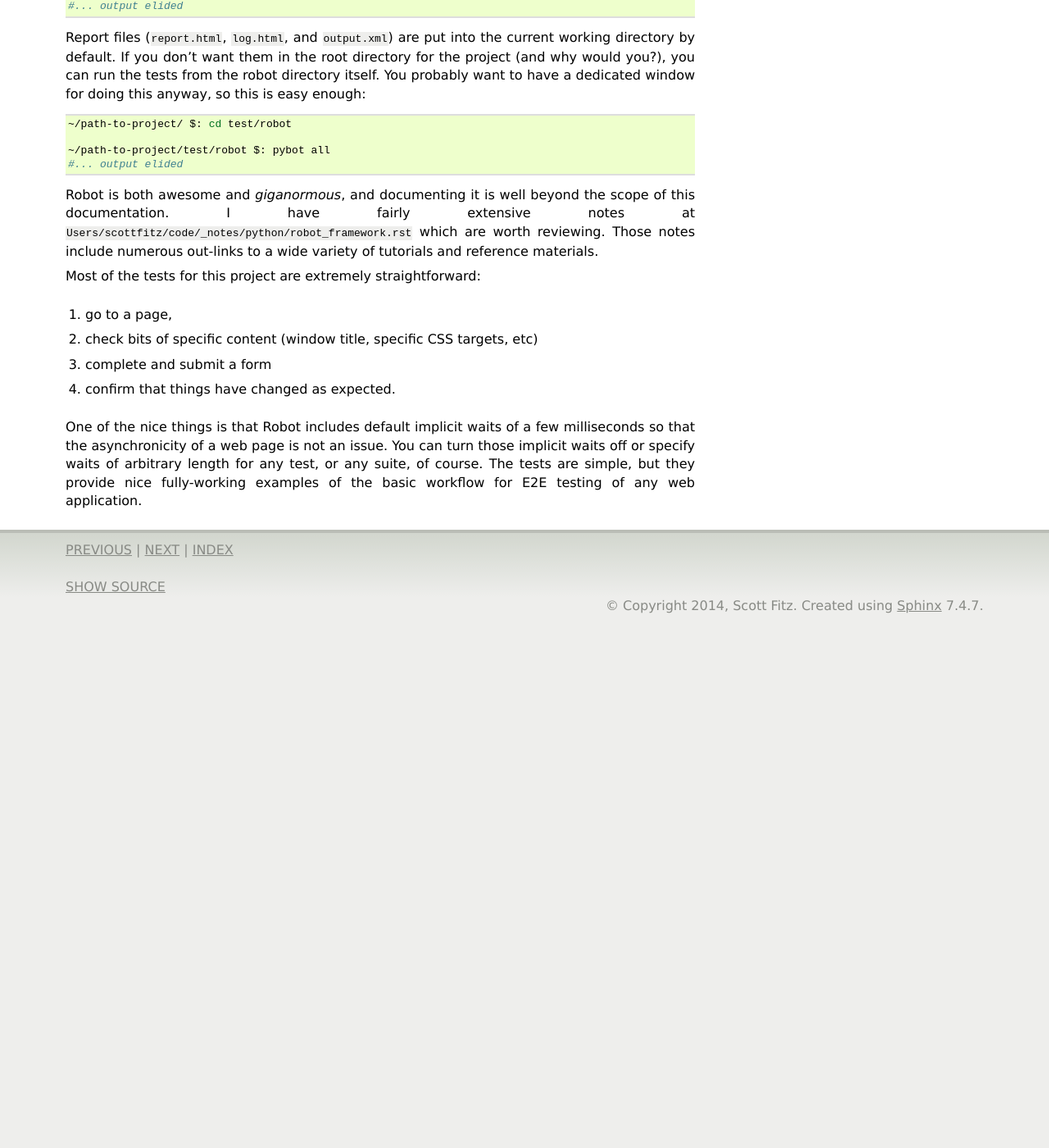
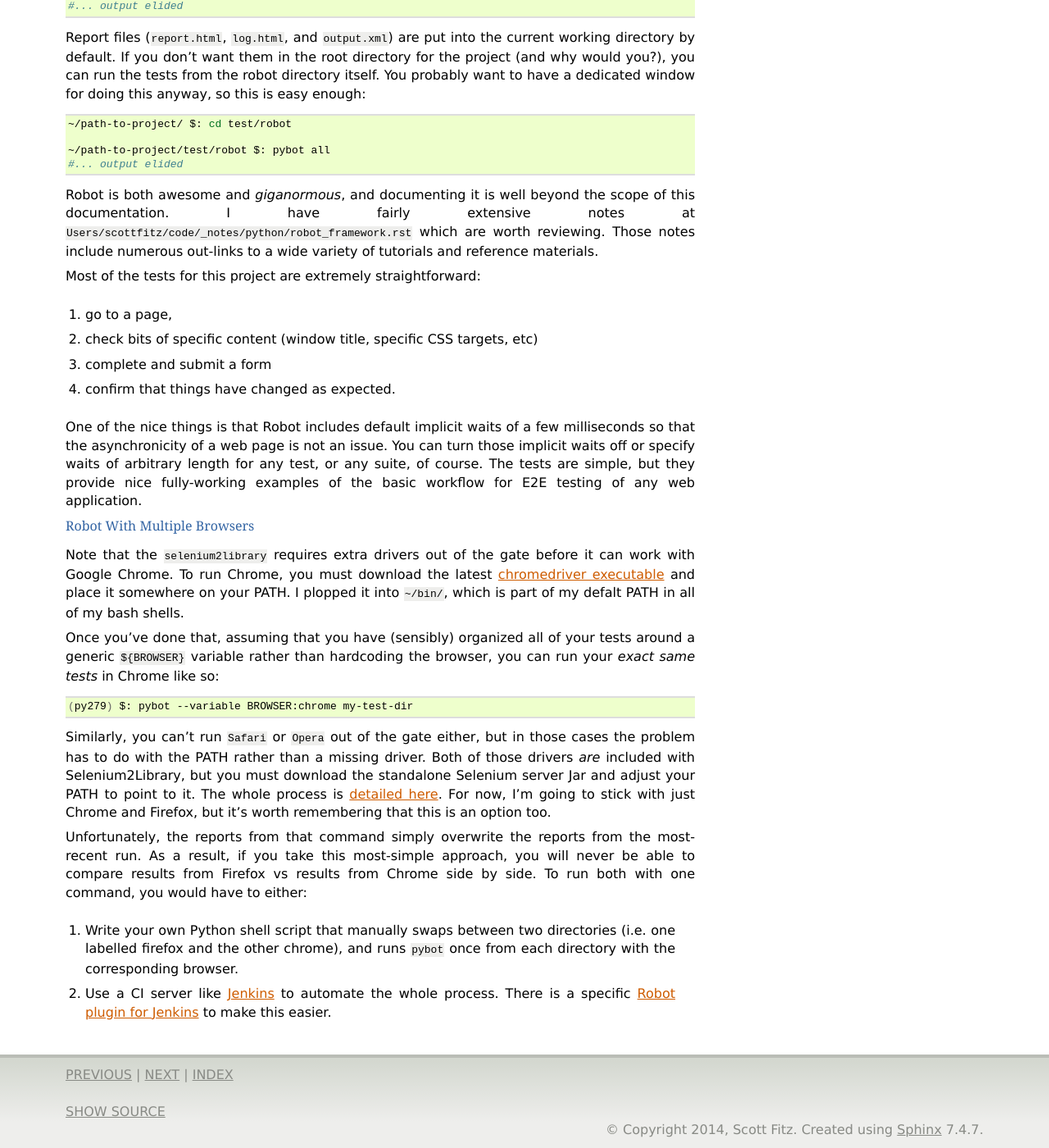
Before and after one commit to doctorwidget/clui-om, a Sphinx documentation site: the page built from doc/testing.rst, in a window 1280 px wide and 1400 px high, scrolled down 5298 px. Shown: the whole window at 82% size. Built offline with Sphinx 7.4.7, drawn with Linux system fonts in a browser that asks for light colours; before the commit the page ends 6058 px from its top, so only the background shows below that.

```diff
--- a/doc/testing.rst
+++ b/doc/testing.rst
@@ -374,3 +374,50 @@
 turn those implicit waits off or specify waits of arbitrary length for any test,
 or any suite, of course. The tests are simple, but they provide nice
 fully-working examples of the basic workflow for E2E testing of any web application.
+
+
+Robot With Multiple Browsers
+.......................................
+
+Note that the ``selenium2library`` requires extra drivers out of the gate before
+it can work with Google Chrome. To run Chrome, you must download the latest
+`chromedriver executable`_ and place it somewhere on your PATH. I plopped it
+into ``~/bin/``, which is part of my defalt PATH in all of my bash shells.
+
+.. _`chromedriver executable`: http://chromedriver.storage.googleapis.com/index.html
+
+Once you've done that, assuming that you have (sensibly) organized all of your
+tests around a generic ``${BROWSER}`` variable rather than hardcoding the
+browser, you can run your *exact same tests* in Chrome like so:
+
+.. code-block:: bash
+
+    (py279) $: pybot --variable BROWSER:chrome my-test-dir
+
+
+Similarly, you can't run ``Safari`` or ``Opera`` out of the gate either, but in
+those cases the problem has to do with the PATH rather than a missing driver.
+Both of those drivers *are* included with Selenium2Library, but you must
+download the standalone Selenium server Jar and adjust
+your PATH to point to it. The whole process is `detailed here`_. For now, I'm
+going to stick with just Chrome and Firefox, but it's worth remembering that
+this is an option too.
+
+.. _`detailed here`: https://groups.google.com/forum/#!topic/robotframework-users/2_z4jVEkppQ
+
+
+
+Unfortunately, the reports from that command simply overwrite the reports from
+the most-recent run. As a result, if you take this most-simple approach, you
+will never be able to compare results from Firefox vs results from Chrome side
+by side. To run both with one command, you would have to either:
+
+#. Write your own Python shell script that manually swaps between two
+   directories (i.e. one labelled firefox and the other chrome), and runs
+   ``pybot`` once from each directory with the corresponding browser.
+#. Use a CI server like `Jenkins`_ to automate the whole process. There is a
+   specific `Robot plugin for Jenkins`_ to make this easier.
+
+.. _`Jenkins`: http://jenkins-ci.org
+
+.. _`Robot plugin for Jenkins`: https://github.com/jenkinsci/robot-plugin
```
Also changed, not shown: 5 other files.
